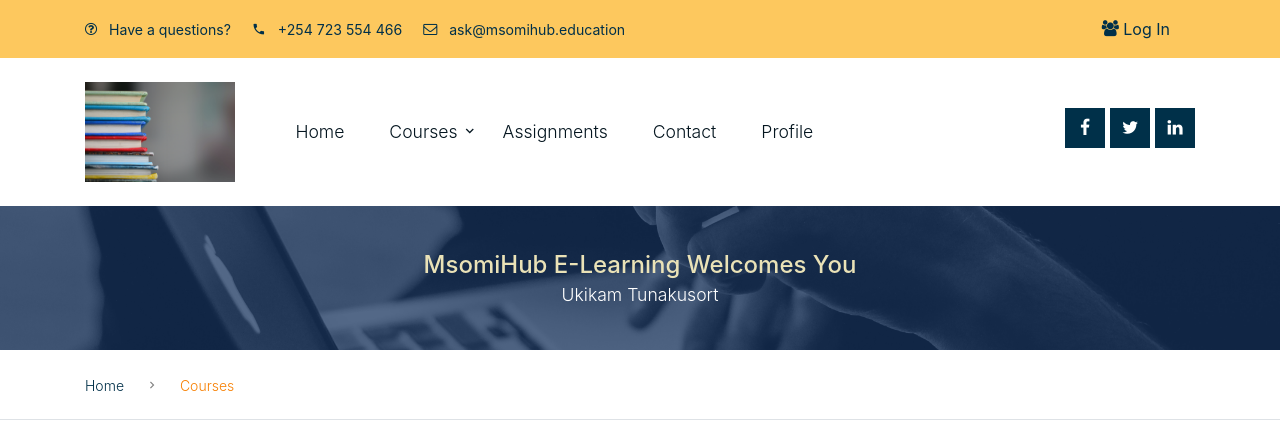
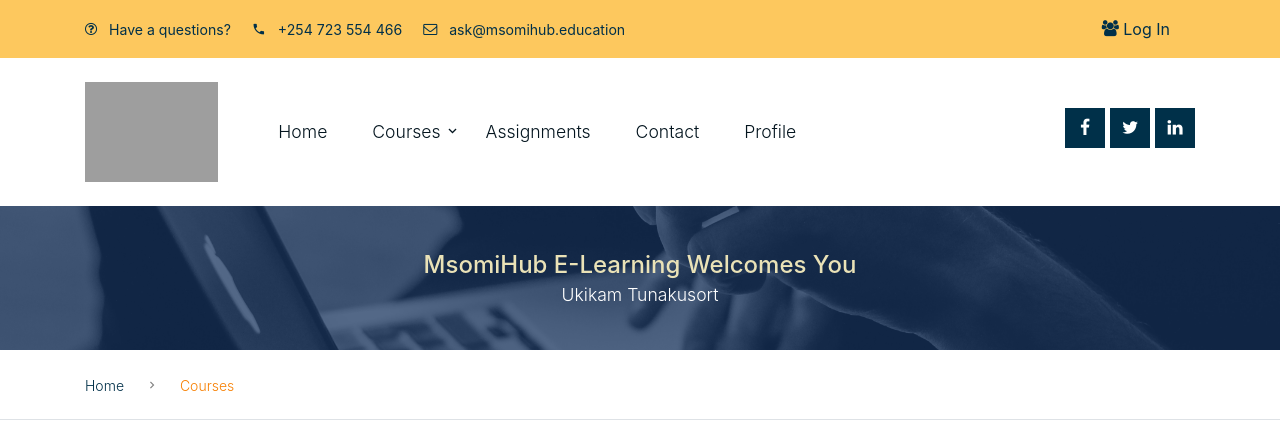
Before and after one commit to Manuel-bit/msomihub, a Django app: page /e-learning/courses/ in a window 1280 px wide. Shown: the top 422 px of the page. Run offline with Django 3.2, Linux system fonts and the light colour scheme; data comes from the database, SQL or seed files in the repository; both versions use the stored data as it was after the commit; some libraries are stand-ins or nearby versions; some web fonts are replaced; grey boxes are pictures that could not be loaded.

Commit message:
push to heroku

```diff
--- a/elearning/templates/e-learning/base.html
+++ b/elearning/templates/e-learning/base.html
@@ -64,7 +64,7 @@
         <div class="d-flex align-items-center">
           <div class="site-logo">
             <a href="index.html" class="d-block">
-              <img src="../static/imgs/bunner.jpg" alt="Image" class="img-fluid" style="height: 100px;">
+              <img src="#" alt="Image" class="img-fluid" style="height: 100px;">
             </a>
           </div>
           <div class="mr-auto">
```
Also changed, not shown: db.sqlite3.
